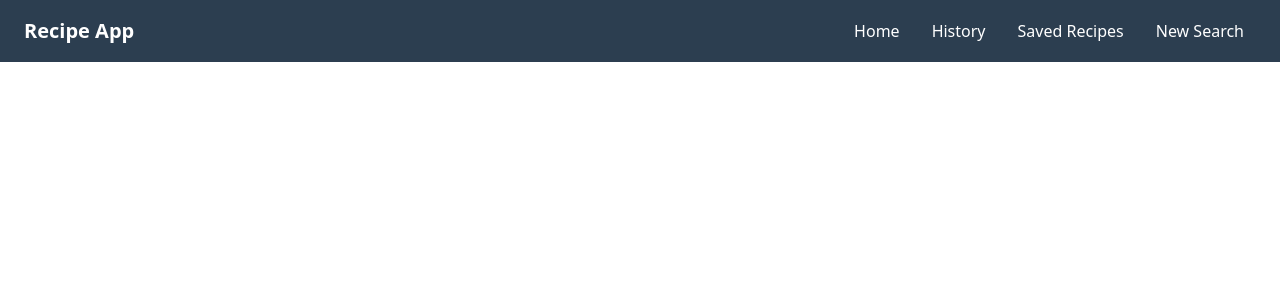
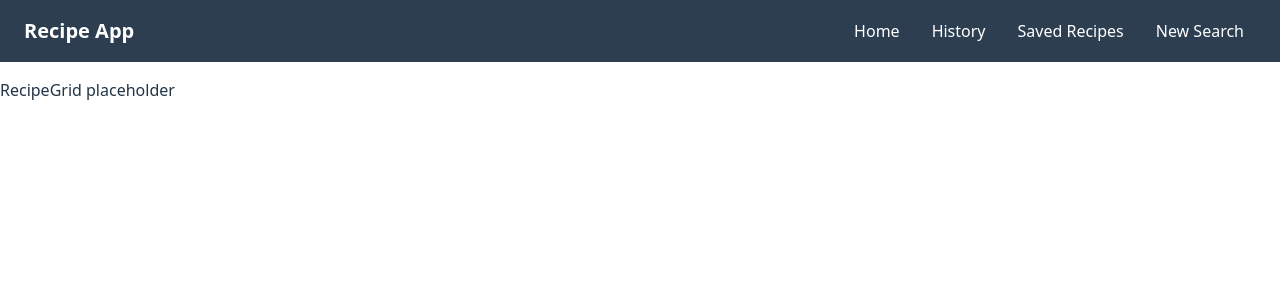
Before and after one commit to juantronn11/pantry_cook, a React (Vite) app: page /results in a window 1280 px wide. Shown: the top 300 px of the page. Built offline with nearby package versions, Linux system fonts and the light colour scheme.

Commit message:
SCRUM 7 - Fixed issue of results crashing page
Results page should have called the results grid not tile and App.jsx had Results page as an function not a child.

```diff
--- a/src/App.jsx
+++ b/src/App.jsx
@@ -23,7 +23,7 @@ function App() {
         <Route path="/" element={<SearchPage />} />
         <Route path="/history" element={<HistoryPage />} />
         <Route path="/saved" element={<SavedPage />} />
-        <Route path="/results" element={ResultsPage}/>
+        <Route path="/results" element={<ResultsPage/>}/>
       </Routes>
     </>
   )
--- a/src/pages/ResultsPage.jsx
+++ b/src/pages/ResultsPage.jsx
@@ -1,11 +1,9 @@
-import RecipeTile from '../components/RecipeGrid'
+import RecipeGrid from '../components/RecipeGrid/RecipeGrid'
 
 function ResultsPage() {
   return (
     <div>
-
-      <RecipeTile />
-
+      <RecipeGrid />
     </div>
   )
 }
```
